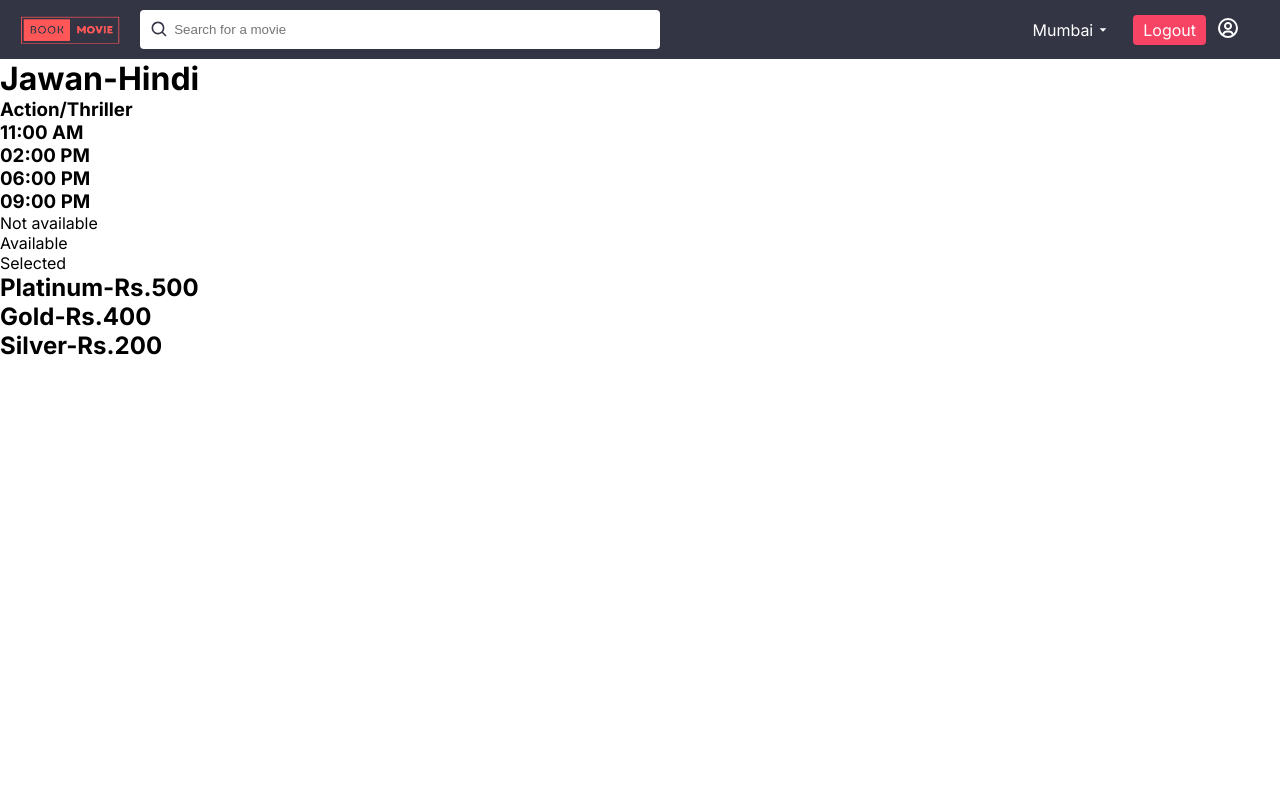
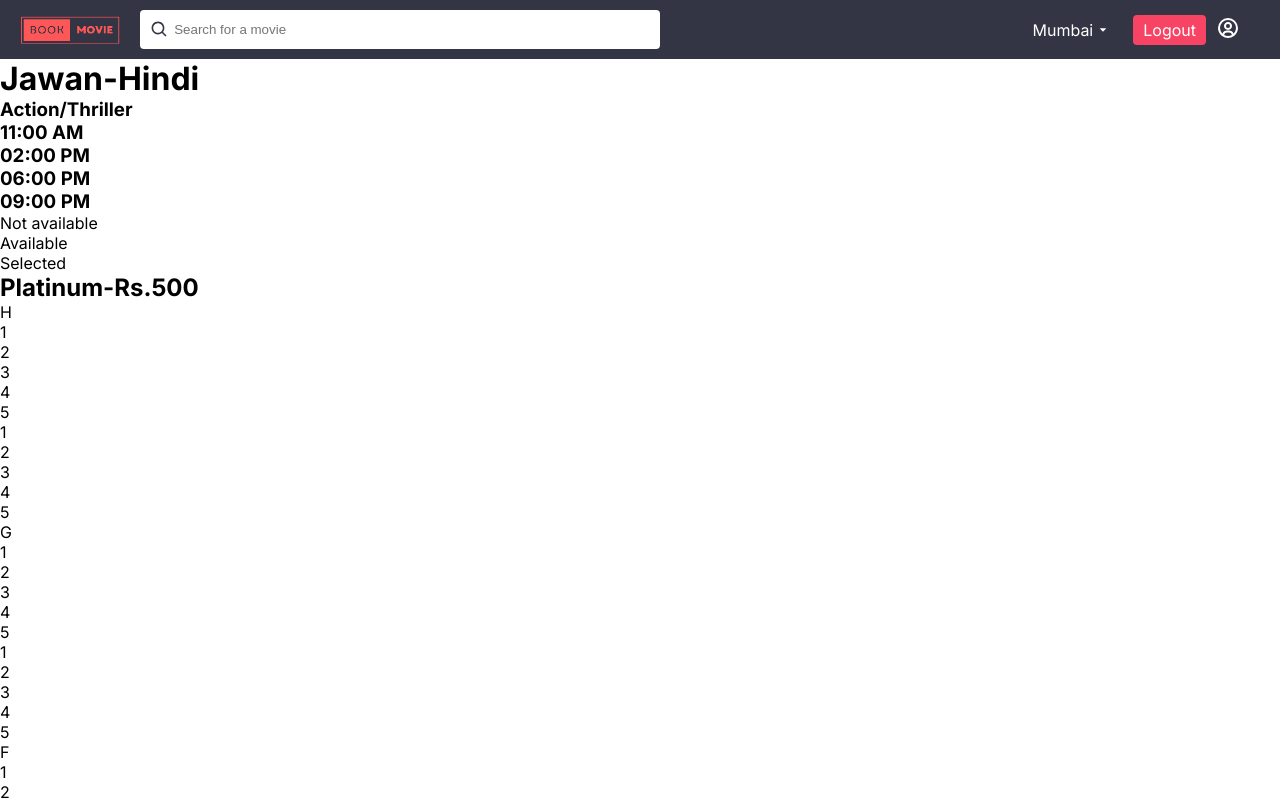
Before and after one commit to Tejavardhan0203/moviebooking, a Next.js app: page /1/movies/1/buytickets/Screen1 in a window 1280 px wide. Shown: the top 800 px of the page. Built offline with nearby package versions, Linux system fonts and the light colour scheme.

Commit message:
added chaanges for screen page

```diff
--- a/src/app/[cityname]/movies/[moviename]/buytickets/[screen]/page.tsx
+++ b/src/app/[cityname]/movies/[moviename]/buytickets/[screen]/page.tsx
@@ -2222,7 +2222,31 @@
         <div className="seat-type" key={index}>
             <h2>{seatType.type}-Rs.{seatType.price}</h2>
             <div className="seat-rows">
+                {
+                    seatType.rows.map((row,rowIndex)=>(
+                        <div className="seat-row" key={rowIndex}>
+                            <p className="rowname">{row.rowname}</p>
+                            <div className="seat-cols">
+                                {
+                                    row.cols.map((col, colIndex) =>(
+                                        <div className='seat-col' key={colIndex}>
+                                            {
+                                                col.seats.map((seat, seatIndex) => (
+                                                    <div key={seatIndex}>
+                                                        <span>
+                                                            {seatIndex+1}
+                                                        </span>
+                                                    </div>
 
+                                                ))
+                                            }
+                                        </div>
+                                    ))
+                                }
+                            </div>
+                        </div>
+                    ))
+                }
             </div>
         </div>
     ))
```
